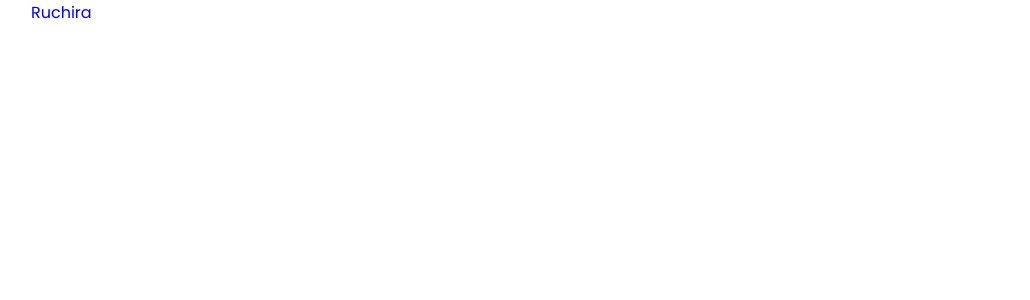
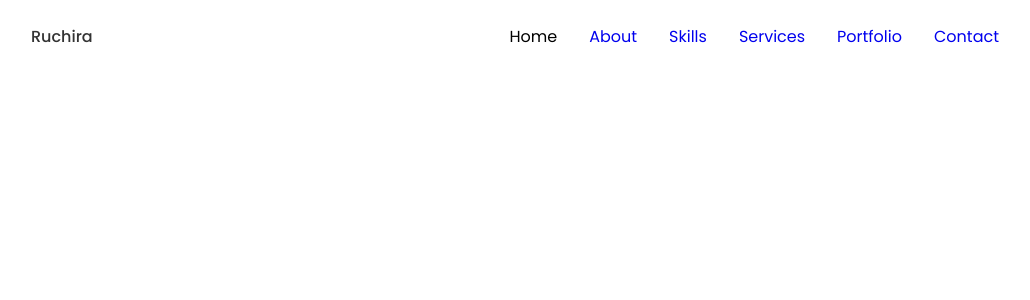
Before and after one commit to Ruchira-Peries/Personal-Portfolio, a React (Create React App) app in the folder portfolio/: page / in a window 1280 px wide. Shown: the top 300 px of the page, without its empty margins (125-1155 px from the left). Built offline with nearby package versions, Linux system fonts and the light colour scheme; the HTML template or start-up script is replaced by a standard one.

Commit message:
created nav bar

```diff
--- a/portfolio/src/App.css
+++ b/portfolio/src/App.css
@@ -138,6 +138,10 @@
   align-items: center;
 }
 @media screen and (max-width:992px) {
+  .container{
+    margin-left: var(--mb-1-5);
+    margin-right: var(--mb-1-5);
+  }
 }
 @media screen and (max-width:768px) {
 
@@ -146,5 +150,8 @@
 
 }
 @media screen and (max-width:350px) {
-
+  .container {
+    margin-left: var(--mb-1);
+    margin-right: var(--mb-1);
+  }
 }
--- a/portfolio/src/components/header/Header.jsx
+++ b/portfolio/src/components/header/Header.jsx
@@ -1,13 +1,60 @@
-import React from 'react';
+import React,{useState} from 'react';
 import "./header.css";
 const Header = () => {
+    const[Toggle,showMenu] = useState(false);
   return (
    <header className='header'>
     <nav className='nav container'>
         <a href='index.html' className='nav__logo'>Ruchira</a>
+
+        <div className={Toggle ? 'nav__menu show-menu' : 'nav__menu'}>
+            <ul className='nav__list '>
+                <li className='nav__item'>
+                    <a href='#home' className='nav__link active-link'>
+                        <i className='uil uil-estate nav__icon'></i>Home
+                    </a>
+                </li>
+
+                 <li className='nav__item'>
+                    <a href='#about' className='nav__link'>
+                        <i className='uil uil-user nav__icon'></i>About
+                    </a>
+                </li>
+
+                 <li className='nav__item'>
+                    <a href='#skills' className='nav__link'>
+                        <i className='uil uil-file-alt nav__icon'></i>Skills
+                    </a>
+                </li>
+
+                 <li className='nav__item'>
+                    <a href='#services' className='nav__link'>
+                        <i className='uil uil-briefcase-alt nav__icon'></i>Services
+                    </a>
+                </li>
+
+                 <li className='nav__item'>
+                    <a href='#portfolio' className='nav__link'>
+                        <i className='uil uil-scenery nav__icon'></i>Portfolio
+                    </a>
+                </li>
+
+                 <li className='nav__item'>
+                    <a href='#contact' className='nav__link'>
+                        <i className='uil uil-message nav__icon'></i>Contact
+                    </a>
+                </li>
+            </ul>
+
+            <i class="uil uil-times nav__close" onClick={() => showMenu (!Toggle)}></i>
+        </div>
+        <div className='nav__toggle' onClick={() => showMenu (!Toggle)}>
+            <i class="uil uil-apps"></i>
+        </div>
+
     </nav>
    </header>
-  )
-}
+  );
+};
 
-export default Header
+export default Header;
--- a/portfolio/src/components/header/header.css
+++ b/portfolio/src/components/header/header.css
@@ -0,0 +1,114 @@
+.header{
+    width: 100%;
+    position: fixed;
+    top: 0;
+    left: 0;
+    z-index:var(--Z-fixed) ;
+    background-color:var(--body-color);
+}
+.nav{
+    height: calc(var(--header-height) + 1.5rem);
+    display: flex;
+    justify-content: space-between;
+    align-items: center;
+    column-gap: 1rem;
+}
+.nav__logo,
+.nav__toggle{
+    color: var(--title-color);
+    font-weight: var(--font-medium);
+}
+.nav__list{
+    display: flex;
+    column-gap: 2rem;
+    color: var(--title-color);
+}
+.nav__Link{
+    display:flex;
+    flex-direction: column;
+    align-items: center;
+    font-size: var(--small-font-size);
+    color: var(--title-color);
+    font-weight: var(--font-medium);
+    transition: 3s;
+}
+.nav__icon,
+.nav__close,
+.nav__toggle{
+    display: none;
+}
+
+.active-link,
+.nav__link:hover{
+    color:var(--title-color-dark);
+}
+@media screen and (max-width:768px) {
+    .header{
+        top: initial;
+        bottom: 0;
+    }
+    .nav{
+        height: var(--header-height);
+    }
+    .nav__menu{
+        position: fixed;
+        bottom: -100%;
+        left: 0;
+        width: 100%;
+        background-color: var(--body-color);
+        padding: 2rem 1.5rem 4rem;
+        box-shadow: 0 -1px 4px rgba(0,0,0, 0.15);
+        border-radius: 1.5rem 1.5rem 0 0;
+        transition: 1s;
+    }
+    .show-menu{
+        position: fixed;
+        bottom: 0;
+        background-color:white;
+        transition: 1s;
+
+    }
+
+    .nav__list{
+        display: grid;
+        grid-template-columns: repeat(3, 1fr);
+        gap: 2rem;
+        justify-items: center;
+        color: var(--title-color);
+    }
+    .nav__icon{
+        font-size:1.2rem ;
+        color: var(--title-color);
+
+    }
+    .nav__close{
+        position: absolute;
+        right: 1.3rem;
+        bottom: .5rem;
+        font-size: 1.5rem;
+        cursor: pointer;
+        color: var(--title-color);
+    }
+    .nav__close:hover{
+        color: var(--title-color-dark);
+    }
+    .nav__toggle{
+        font-size: 1.1rem;
+        cursor: pointer;
+    }
+    .nav__icon,
+    .nav__close,
+    .nav__toggle{
+        display: flex;
+        justify-content: space-around;
+    }
+}
+
+@media screen and (max-width:350px) {
+    .nav__menu{
+        padding:2rem 0.25rem 4rem ;
+    }
+    .nav__list{
+        column-gap: 0;
+    }
+}
```
